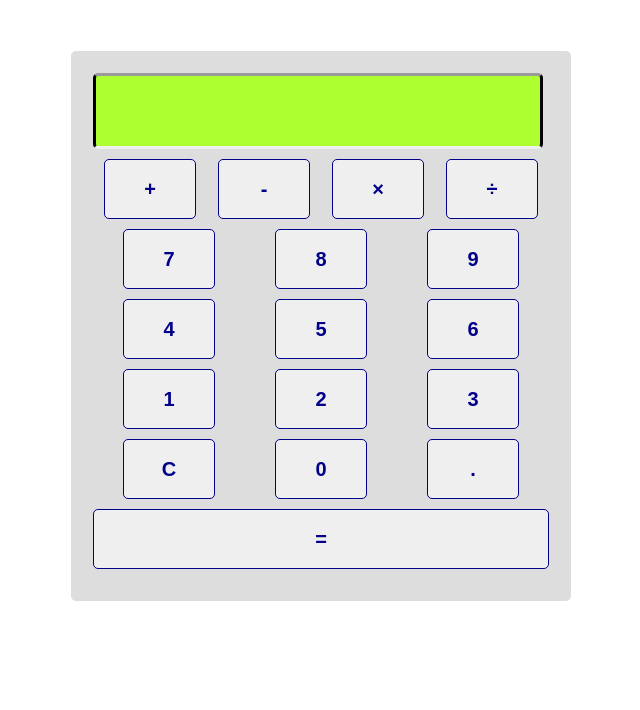
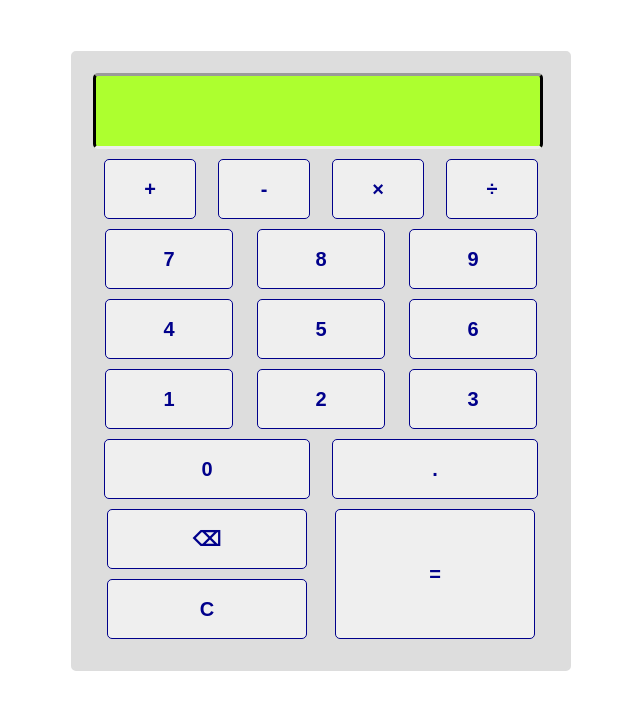
Before and after one commit to skydiverGM/HillelCalculator, a plain HTML site: page index.html in a window 1280 px wide. Shown: the whole page, without its empty margins (319-959 px from the left). Drawn offline with Linux system fonts and the light colour scheme.

Commit message:
Optimized

```diff
--- a/calculator.js
+++ b/calculator.js
@@ -9,11 +9,19 @@ buttons.forEach(button => {
     button.addEventListener('click', () => {
         const value = button.textContent;
 
-        if (button.id === 'clear') {
+        if (button.id === 'clear-btn') { // Исправлен ID кнопки "C"
             currentInput = '';
             result = null;
             operator = '';
             input.textContent = '';
+            return;
+        }
+
+        if (button.id === 'backspace-btn') { // Логика Backspace
+            if (currentInput.length > 0) {
+                currentInput = currentInput.slice(0, -1);
+                input.textContent = currentInput;
+            }
             return;
         }
 
@@ -51,25 +59,26 @@ function calculate() {
         return;
     }
 
+    const precision = 1000000; // Округление до 6 знаков
     switch (operator) {
         case '+':
-            result += currentNumber;
+            result = Math.round((result + currentNumber) * precision) / precision;
             break;
         case '-':
-            result -= currentNumber;
+            result = Math.round((result - currentNumber) * precision) / precision;
             break;
         case '×':
-            result *= currentNumber;
+            result = Math.round((result * currentNumber) * precision) / precision;
             break;
         case '÷':
             if (currentNumber === 0) {
-                input.textContent = 'Error';
+                input.textContent = 'Can\'t divide by 0';
                 result = null;
                 currentInput = '';
                 operator = '';
                 return;
             }
-            result /= currentNumber;
+            result = Math.round((result / currentNumber) * precision) / precision;
             break;
     }
 
--- a/index.html
+++ b/index.html
@@ -17,29 +17,28 @@
             <button>&times;</button>
             <button>&divide;</button>
         </div>
-        <div class="leftPanel">
-            <div class="numbers">
+        <div class="numbers">
                 <button>7</button>
                 <button>8</button>
                 <button>9</button>
-            </div>
-            <div class="numbers">
                 <button>4</button>
                 <button>5</button>
                 <button>6</button>
-            </div>
-            <div class="numbers">
                 <button>1</button>
                 <button>2</button>
                 <button>3</button>
+        </div>
+        <div class="zeropoint">
+            <button>0</button>
+            <button>.</button>
+        </div>
+        <div class="clearequals">
+            <div class="clear">
+                <button id="backspace-btn">&#x232B;</button>
+                <button id="clear-btn">C</button>
             </div>
-            <div class="numbers">
-                <button id="clear">C</button>
-                <button>0</button>
-                <button>.</button>
-            </div>
+            <button class="equals-btn" id="result">=</button>
         </div>
-        <button class="equal" id="result">=</button>
     </div>
 </div>
 </body>
--- a/style.css
+++ b/style.css
@@ -47,11 +47,29 @@ body {
     color: greenyellow;
 }
 
-.numbers, .operators, .equal {
+.numbers, .operators, .equal , .zeropoint, .clearequals{
     display: flex;
     flex-wrap: wrap;
     justify-content: space-around;
 }
-.buttons .equal {
-    width: 100%;
+
+.operators button{
+    width: 20%;
 }
+.numbers button{
+    width: 28%;
+}
+.zeropoint button{
+    width: 45%;
+}
+.clearequals{
+    display: flex;
+    justify-content: space-around;
+}
+
+.clearequals button{
+    width: 200px;
+}
+.clearequals .equals-btn{
+    height: 130px;
+}
```
